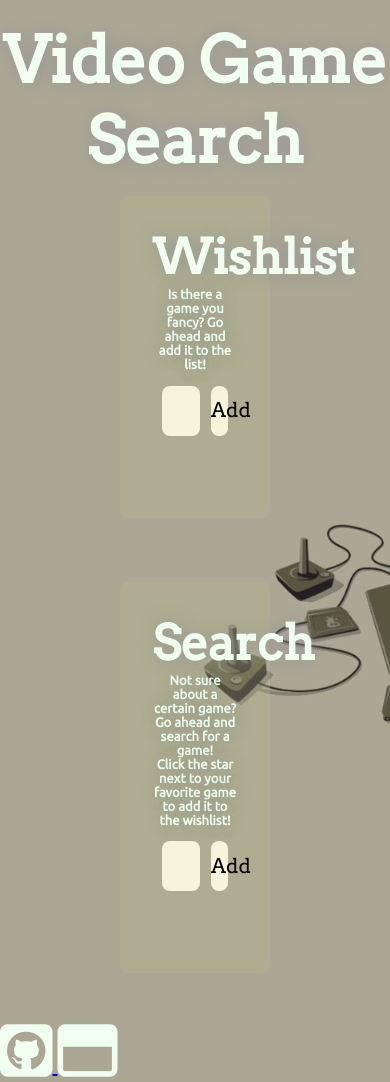
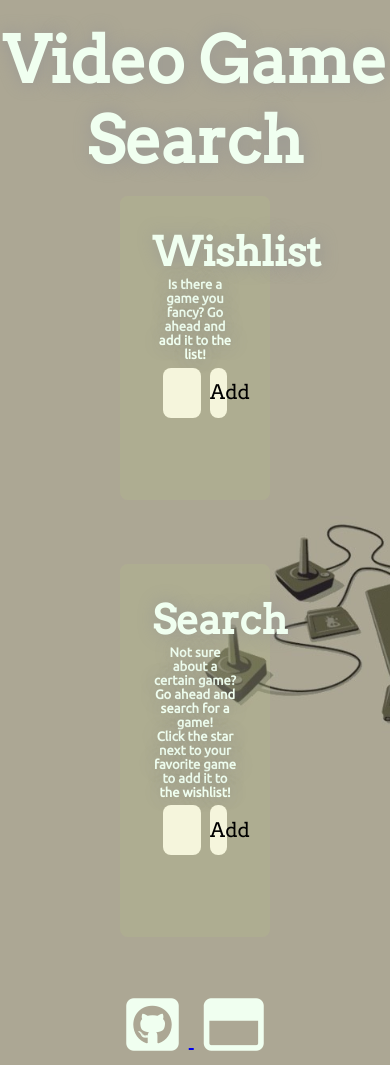
Before and after one commit to serenity4eternity786/node-js-capstone, a website: page public/index.html in a window 390 px wide. Drawn offline with nearby package versions, Linux system fonts and the light colour scheme; files that its build step writes are made by us from their sources.

Commit message:
adjusted css for mobile

```diff
--- a/public/index.html
+++ b/public/index.html
@@ -6,9 +6,9 @@
     <title>Video Game Ratings</title>
     <meta name="viewport" content="width=device-width, initial-scale=1">
     <script src="https://use.fontawesome.com/a1805c4fe2.js"></script>
-    <link rel="stylesheet" href="small.css" type="text/css"
+    <link rel="stylesheet" type="text/css"
     media="screen and (min-width:0px) and (max-width:640px)"/>
-    <link rel="stylesheet" href="big.css" type="text/css"
+    <link rel="stylesheet" type="text/css"
     media="screen and (min-width:641px)"/>
     <link rel="stylesheet" type="text/css" href="main.css"></link>
      <link rel="stylesheet" href="fontaweani.css">
@@ -64,7 +64,7 @@
     <a href="https://github.com/serenity4eternity786" target="_blank">
     <i class="fa fa-github-square faa-shake animated-hover fa-3x" style="color:honeydew" aria-hidden="true"></i>
     </a>
-    <a href="alishabyford.com" target="_blank">
+    <a href="www.alishabyford.com" target="_blank">
     <i class="fa fa-window-maximize faa-shake animated-hover fa-3x" style="color:honeydew" aria-hidden="true"></i>
     </a>
 </footer>
--- a/public/main.css
+++ b/public/main.css
@@ -3,8 +3,9 @@
     padding: 0;
     border: 0;
     font-size: 100%;
+    text-align: center;
     /*The box-sizing property is used to tell the browser what the sizing properties (width and height) should include border-box.*/
-    box-sizing: border-box;
+    /*box-sizing: border-box;*/
     /*reset Chrome user agent styles*/
     -webkit-margin-before: 0px;
     -webkit-margin-after: 0px;
@@ -28,7 +29,7 @@ html {
 }
 body{
     font-size: 20px;
-
+    box-sizing: border-box;
 }
 
 header{
@@ -38,7 +39,7 @@ header{
     color: honeydew;
     text-shadow: 1px 0px 18px rgba(150, 150, 149, 1);
     font-size: 4rem;
-
+    box-sizing: border-box;
 }
 
 main{
@@ -51,7 +52,7 @@ main{
 
 .wish, .rate {
     font-family: 'Arvo', serif;
-    font-size: 3rem;
+    font-size: 200%;
     color: honeydew;
     text-shadow: 1px 0px 18px rgba(150, 150, 149, 1);
     background-image: url("yellow2.png");
@@ -65,14 +66,17 @@ main{
     display: inline-block;
     height: auto;
     vertical-align: top;
+    /*box-sizing: border-box;*/
 }
 
 .wish {
     text-align: center;
+    box-sizing: border-box;
 }
 
 .rate {
     text-align: center;
+    box-sizing: border-box;
 
 }
 
@@ -182,4 +186,7 @@ h3 {
 
 .fa {
     text-align: center;
+    position: relative;
+    padding: 10px;
+    bottom: 0;
 }
```
